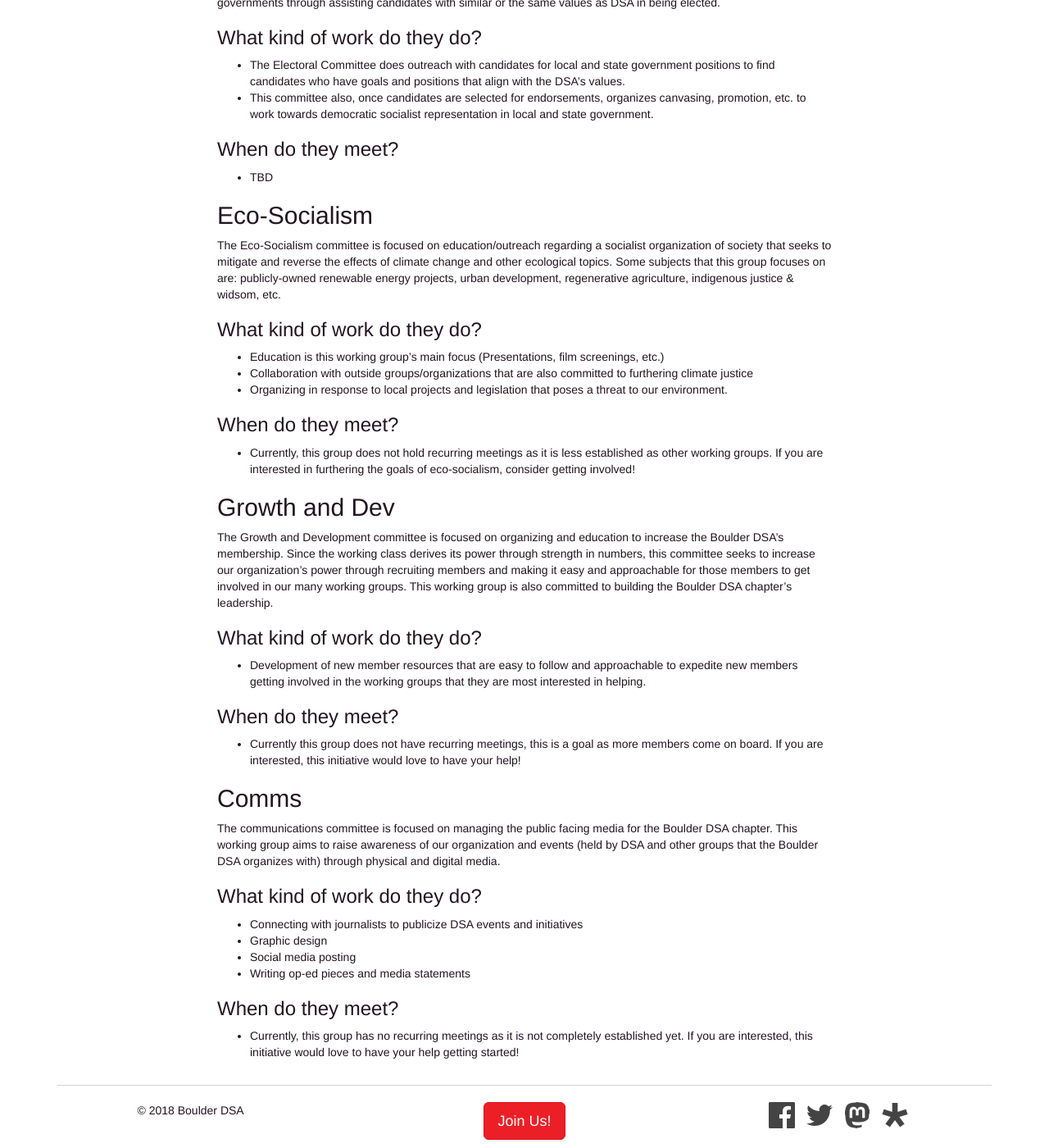
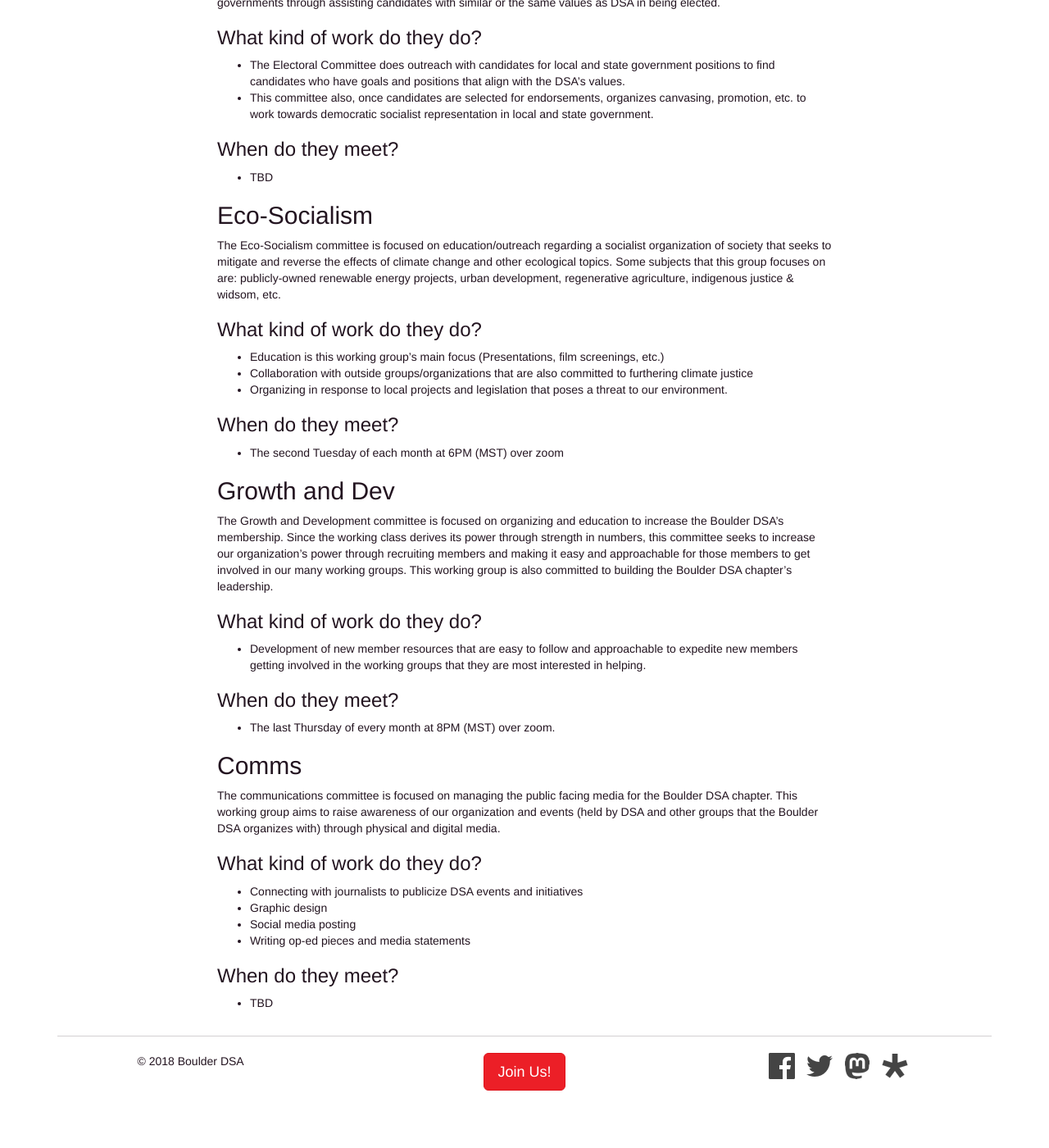
Before and after one commit to boulderdsa/boulderdsa.github.io, a Jekyll site: the page built from working_groups.md, in a window 1280 px wide and 1400 px high, scrolled down 1329 px. Shown: the whole window at 82% size. Built offline with Jekyll 4.4.1, drawn with Linux system fonts in a browser that asks for light colours; after the commit the page ends 2669 px from its top, so only the background shows below that; some of the changed text lies outside the part shown.

Commit message:
feedback

```diff
--- a/_config.yml
+++ b/_config.yml
@@ -79,14 +79,14 @@ navlinks:
   url: /calendar/
 - title: Help Getting Started
   url: /getting_started/
+- title: Working Groups
+  url: /working_groups/
 - title: Join Us
   url: /join/
 - title: Donate
   url: /donate/
 - title: Contact
   url: /contact/
-- title: Working Groups
-  url: /working_groups/
 
 socialmedia:
 - name: facebook
--- a/working_groups.md
+++ b/working_groups.md
@@ -34,7 +34,7 @@ The Healthcare Justice committee focuses on achieving the goal of securing healt
 * Attending meetings with other groups and organizations involved in the fight for universal healthcare to further coalition building and solidarity.
 
 ### When do they meet?
-* The HJ committee meets on the second Saturday of each month @ 9am (MST) over zoom.
+* The second Saturday of each month at 9am (MST) over zoom.
 
 
 ## Electoral
@@ -57,7 +57,7 @@ The Eco-Socialism committee is focused on education/outreach regarding a sociali
 * Organizing in response to local projects and legislation that poses a threat to our environment.
 
 ### When do they meet?
-* Currently, this group does not hold recurring meetings as it is less established as other working groups. If you are interested in furthering the goals of eco-socialism, consider getting involved!
+* The second Tuesday of each month at 6PM (MST) over zoom
 
 
 ## Growth and Dev
@@ -67,7 +67,7 @@ The Growth and Development committee is focused on organizing and education to i
 * Development of new member resources that are easy to follow and approachable to expedite new members getting involved in the working groups that they are most interested in helping.
 
 ### When do they meet?
-* Currently this group does not have recurring meetings, this is a goal as more members come on board. If you are interested, this initiative would love to have your help!
+* The last Thursday of every month at 8PM (MST) over zoom.
 
 
 ## Comms
@@ -80,4 +80,4 @@ The communications committee is focused on managing the public facing media for
 * Writing op-ed pieces and media statements
 
 ### When do they meet?
-* Currently, this group has no recurring meetings as it is not completely established yet. If you are interested, this initiative would love to have your help getting started!
+* TBD
```
